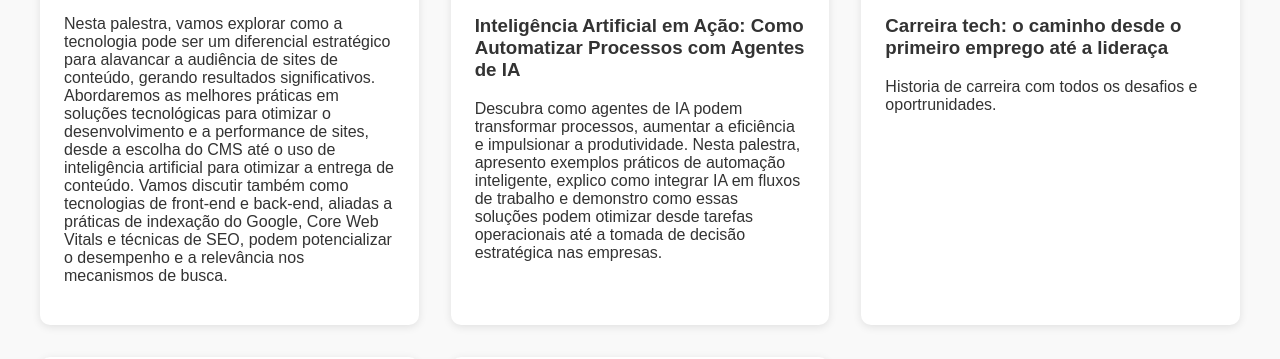
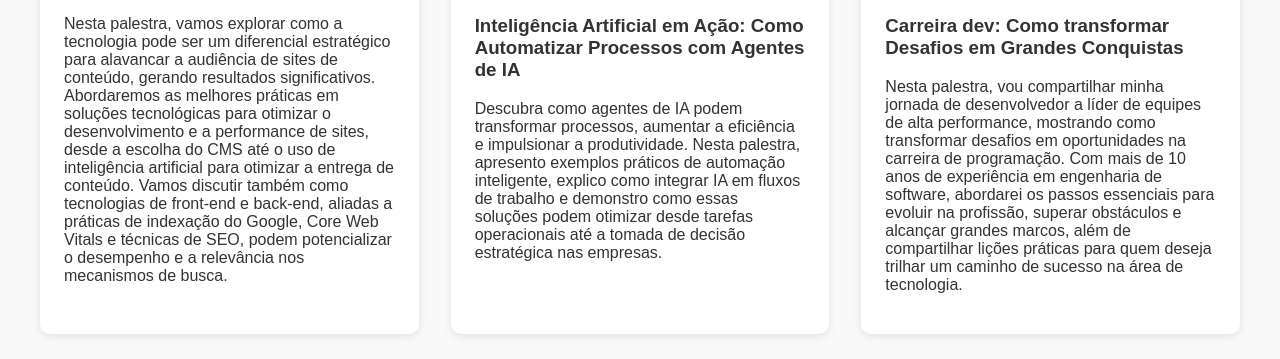
Before and after one commit to lsiqueira-jc/luiz-siqueira, a plain HTML site: page index.html in a window 1280 px wide. Shown: the part 2058-2417 px from the top of the page. Drawn offline with Linux system fonts and the light colour scheme.

Commit message:
äjustes nas palestras

```diff
--- a/index.html
+++ b/index.html
@@ -372,10 +372,16 @@
         </div>
         <div class="card">
           <img src="phpeste.jpg" alt="uiz Siqueira" />
-          <h3>
-            Carreira tech: o caminho desde o primeiro emprego até a lideraça
-          </h3>
-          <p>Historia de carreira com todos os desafios e oportrunidades.</p>
+          <h3>Carreira dev: Como transformar Desafios em Grandes Conquistas</h3>
+          <p>
+            Nesta palestra, vou compartilhar minha jornada de desenvolvedor a
+            líder de equipes de alta performance, mostrando como transformar
+            desafios em oportunidades na carreira de programação. Com mais de 10
+            anos de experiência em engenharia de software, abordarei os passos
+            essenciais para evoluir na profissão, superar obstáculos e alcançar
+            grandes marcos, além de compartilhar lições práticas para quem
+            deseja trilhar um caminho de sucesso na área de tecnologia.
+          </p>
         </div>
         <div class="card">
           <img src="produto.jpg" alt="Luiz Siqueira" />
```
